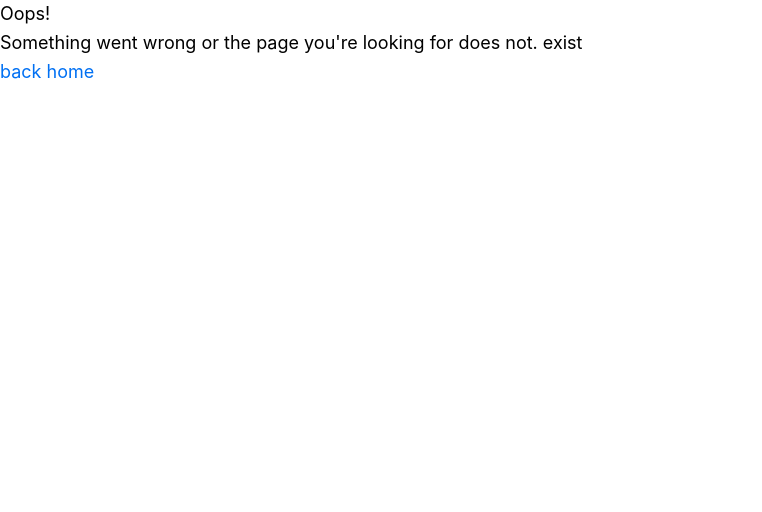
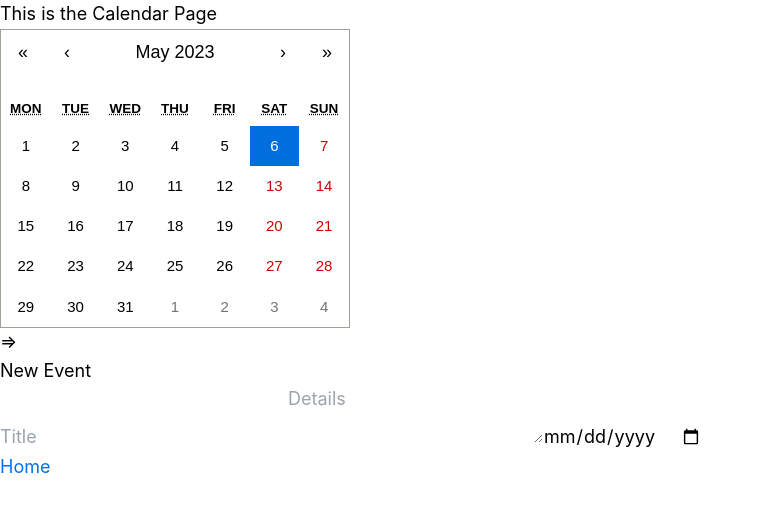
Before and after one commit to SageKyle/next-practice, a Next.js app: page /calendar in a window 1280 px wide. Before the commit this address had no page. Shown: the top 512 px of the page, without its empty margins (0-762 px from the left). Built offline with nearby package versions, Linux system fonts and the light colour scheme.

Commit message:
add a calendar package/component

```diff
--- /dev/null
+++ b/components/AddEvent.jsx
@@ -0,0 +1,12 @@
+// import React from 'react';
+
+export default function AddEvent() {
+	return (
+		<div>
+			<h1>New Event</h1>
+			<input type="text" placeholder="Title" />
+			<textarea name="desc" id="desc" placeholder="Details"></textarea>
+			<input type="date" name="date" id="date" />
+		</div>
+	);
+}
--- a/package.json
+++ b/package.json
@@ -8,6 +8,7 @@
 	"dependencies": {
 		"next": "^13.4.0",
 		"react": "^18.2.0",
+		"react-calendar": "^4.2.1",
 		"react-dom": "^18.2.0"
 	},
 	"devDependencies": {
--- /dev/null
+++ b/pages/calendar.jsx
@@ -0,0 +1,48 @@
+'use client';
+
+import Head from 'next/head';
+import Link from 'next/link';
+import { useState } from 'react';
+import Calendar from 'react-calendar';
+import 'react-calendar/dist/Calendar.css';
+
+import AddEvent from '../components/AddEvent';
+
+export default function CalendarFn() {
+	const [value, onChange] = useState(new Date());
+	const [open, setOpen] = useState(true);
+
+	function onClickDay(value, event) {
+		// alert('you clicked on: ', value);
+		console.log(value);
+		console.log(event);
+	}
+
+	return (
+		<>
+			<Head>
+				<title>Calendar</title>
+			</Head>
+			<main className="w-full py-8 flex flex-col justify-center items-center space-y-4">
+				<h1 className="text-2xl">This is the Calendar Page</h1>
+				<section>
+					<Calendar
+						value={value}
+						onChange={onChange}
+						onClickDay={(value, event) => onClickDay(value, event)}
+					/>
+				</section>
+				<div
+					className="bg-slate-500 rounded-full p-2 w-12 cursor-pointer aspect-square text-3xl inline-block relative z-30 bottom-16 right-[-6rem]"
+					onClick={(prev) => setOpen(!prev)}
+				>
+					&rArr;
+				</div>
+				{open && <AddEvent />}
+				<Link href={'/'} className="inline-block mt-auto">
+					Home
+				</Link>
+			</main>
+		</>
+	);
+}
--- a/pages/index.jsx
+++ b/pages/index.jsx
@@ -19,6 +19,9 @@ export default function Home() {
 			<Link href="/products">View Products</Link>
 			<br />
 			<Link href="/more-content">Read more...</Link>
+			<br />
+			<br />
+			<Link href="/calendar">Calendar</Link>
 		</div>
 	);
 }
```
Also changed, not shown: 1 other file (tests, documents, lock files or other folders).
